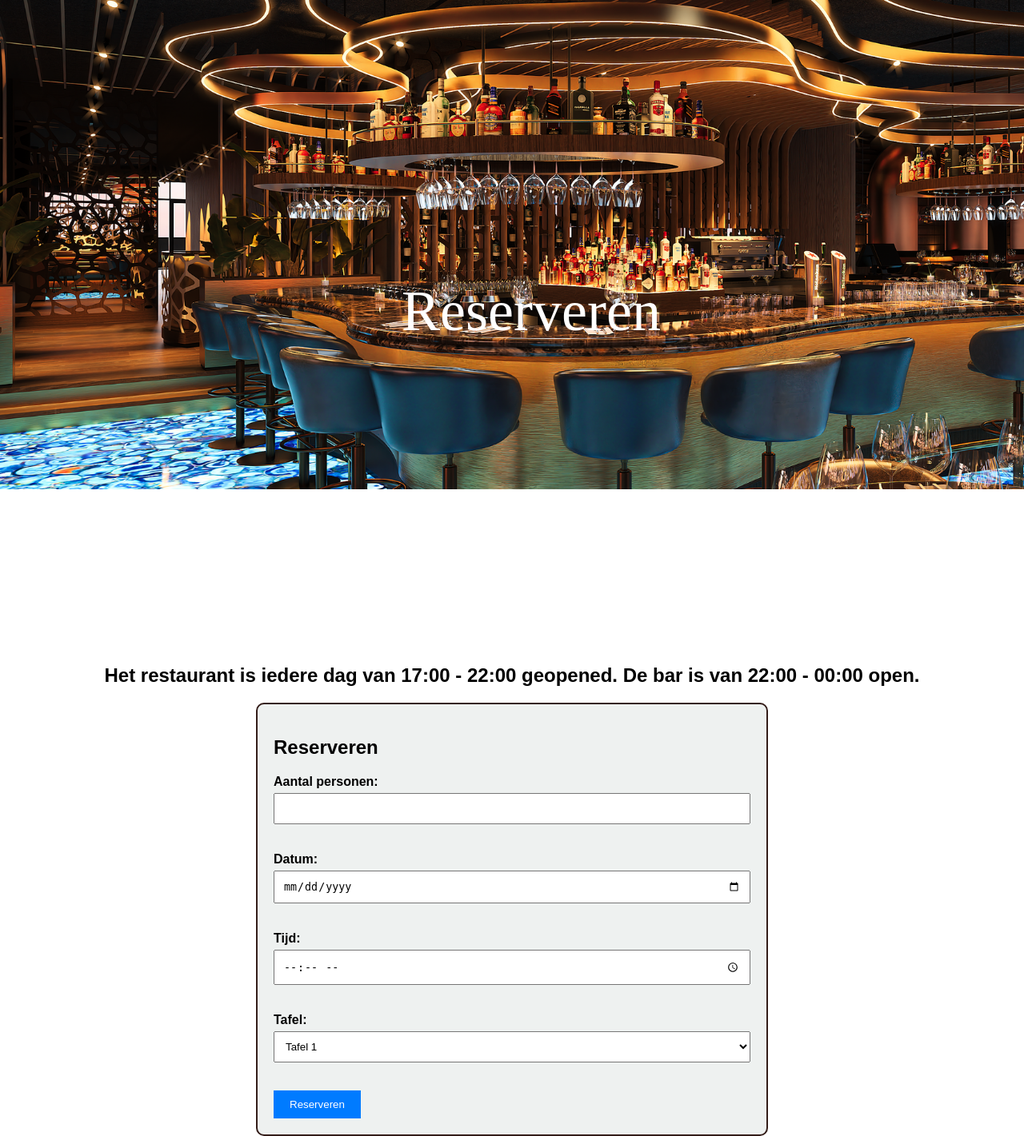
After one commit to Yulkazs/rocambolesque, a PHP site: template app/views/reserveren/index.php in a window 1280 px wide. The commit adds this page. Shown: the whole page at 80% size. Run offline with PHP 8.4, Linux system fonts and the light colour scheme; the template is opened without the code that fills it, so the values that code supplies are empty; a stand-in replaces the project's code that opens the database connection.

Commit message:
frondend van de reserverenpagina is af

```diff
--- a/app/config/config.example.php
+++ b/app/config/config.example.php
@@ -3,5 +3,5 @@
 define('DB_HOST', 'localhost');
 define('DB_USER', 'root');
 define('DB_PASS', '');
-define('DB_NAME', '');
+define('DB_NAME', 'http://rocambolesque.com/');
 define('URLROOT', '');
--- a/app/databases/create_script.sql
+++ /dev/null
@@ -1,5 +0,0 @@
--- Example Database Creation Script
-
-DROP DATABASE IF EXISTS rocambolesque;
-CREATE DATABASE rocambolesque;
-USE rocambolesque;
--- a/app/require.php
+++ b/app/require.php
@@ -2,6 +2,6 @@
     require_once 'libraries/Core.php';
     require_once 'libraries/BaseController.php';
     require_once 'libraries/Database.php';
-    require_once 'config/config.php';
+    require_once 'config/config.example.php';
 
     $init = new Core();
--- /dev/null
+++ b/app/views/reserveren/index.php
@@ -0,0 +1,61 @@
+<!DOCTYPE html>
+<html lang="en">
+
+<head>
+    <meta charset="UTF-8">
+    <meta name="viewport" content="width=device-width, initial-scale=1.0">
+    <meta name="description" content="Geniet van Momenten van Gastronomisch Genot bij Rocambolesque | Ontdek Heerlijke Gerechten, Bekroonde Wijnen en Onvergetelijk Dineren.">
+    <link rel="stylesheet" href="/css/header.css">
+    <link rel="stylesheet" href="/public/css/paginas/reserveren.css">
+    <link rel="stylesheet" href="/public/css/reserveren.css.map">
+
+    <title>Rocambolesque ® - Reserveren</title>
+</head>
+
+<body>
+
+    <div class="reserveren-banner">
+        <img src="/public/Images/backgrounds//reserveren.png" alt="Reserveren"><br>
+    </div>
+    <br><br>
+
+
+
+    <h1 class="Reserveren-titel">Reserveren</h1>
+
+    </div>
+
+
+
+    <!--de navbar-->
+
+    <h2 class="Reserveren-openingstijd">Het restaurant is iedere dag van 17:00 - 22:00 geopened. De bar is van 22:00 - 00:00 open.</h2>
+
+    <div class="container">
+        <h2>Reserveren</h2>
+        <form>
+            <div class="form-group">
+                <label for="personen">Aantal personen:</label>
+                <input type="number" id="personen" name="personen"  min="1" max="50" required>
+            </div>
+            <div class="form-group">
+                <label for="datum">Datum:</label>
+                <input type="date" id="datum" name="datum" required>
+            </div>
+            <div class="form-group">
+                <label for="tijd">Tijd:</label>
+                <input type="time" id="tijd" name="tijd" required>
+            </div>
+            <div class="form-group">
+                <label for="tafel">Tafel:</label>
+                <select id="tafel" name="tafel" required>
+                    <option value="Tafel 1">Tafel 1</option>
+                    <option value="Tafel 2">Tafel 2</option>
+                    <option value="Tafel 3">Tafel 3</option>
+                    <option value="Tafel 4">Tafel 4</option>
+                </select>
+            </div>
+            <button type="submit">Reserveren</button>
+        </form>
+    </div>
+</body>
--- /dev/null
+++ b/public/css/paginas/reserveren.css
@@ -0,0 +1,135 @@
+*,
+::after,
+::before {
+  box-sizing: border-box;
+}
+
+body {
+  font-family: Arial, sans-serif;
+  background-position: center;
+  background-size: cover;
+  background-repeat: no-repeat;
+  margin: 0;
+}
+
+.container {
+  width: 50%;
+  margin: 0 auto;
+  border: 2px solid #341D19;
+  /* Voeg een rand toe om het vak te maken */
+  padding: 20px;
+  /* Voeg wat ruimte binnen het vak toe */
+  background-color: #EEF1F0;
+  border-radius: 10px;
+}
+
+.form-group {
+  margin-bottom: 20px;
+}
+
+label {
+  display: block;
+  font-weight: bold;
+}
+
+input[type=number],
+input[type=date],
+input[type=time] {
+  width: 100%;
+  padding: 10px;
+  margin-top: 5px;
+  margin-bottom: 15px;
+}
+
+select {
+  width: 100%;
+  padding: 10px;
+  margin-top: 5px;
+  margin-bottom: 15px;
+}
+
+button {
+  background-color: #007BFF;
+  color: #fff;
+  border: none;
+  padding: 10px 20px;
+  cursor: pointer;
+}
+
+/* dit is tijdelijk  */
+/* hier begint de styling van de navbar */
+.navbar {
+  background-color: #333;
+  /* Achtergrondkleur van de navbar */
+  overflow: hidden;
+  /* Voorkomt dat de inhoud uitsteekt */
+}
+
+/* Stijl voor de koppelingen in de navbar */
+.navbar a {
+  float: left;
+  /* Laat de koppelingen naast elkaar staan */
+  display: block;
+  /* Maakt van de hele link een klikbaar gebied */
+  color: white;
+  /* Tekstkleur */
+  text-align: center;
+  /* Centreer de tekst */
+  padding: 14px 16px;
+  /* Ruimte binnen de koppelingen */
+  text-decoration: none;
+  /* Verwijder de standaard onderstreping van koppelingen */
+}
+
+/* Stijl voor de koppelingen in de navbar bij hover (wanneer je met de muis erover beweegt) */
+.navbar a:hover {
+  background-color: #ddd;
+  /* Achtergrondkleur bij hover */
+  color: black;
+  /* Tekstkleur bij hover */
+}
+
+/* hier eidigt de styling van de navbar) */
+/* Stijl voor de footer */
+.footer {
+  background-color: #333;
+  /* Achtergrondkleur van de footer */
+  color: white;
+  /* Tekstkleur in de footer */
+  text-align: center;
+  /* Centreer de tekst in de footer */
+  padding: 10px 0;
+  /* Ruimte binnen de footer */
+}
+
+/* hier eidigt de styling van de footer */
+/*  stijl voor de banner */
+.reserveren-banner {
+  text-align: center;
+  z-index: -1;
+  position: relative;
+  top: -10;
+  size: 100%;
+}
+
+.reserveren-banner img {
+  max-width: 100%;
+}
+
+/*  hier eindigt de stijl voor de banner */
+.Reserveren-titel {
+  text-align: center;
+  position: relative;
+  top: -22rem;
+  left: 1.5rem;
+  font-family: "Good Brush";
+  color: #ffffff;
+  font-size: 4.5rem;
+  font-weight: lighter;
+}
+
+.Reserveren-openingstijd {
+  text-align: center;
+}
+
+/*# sourceMappingURL=reserveren.css.map */
--- /dev/null
+++ b/public/sass/paginas/reserveren.scss
@@ -0,0 +1,141 @@
+//@use"./font";
+@use "../config/config";
+
+*,
+::after,
+::before {
+    box-sizing: border-box;
+}
+
+body {
+    font-family: Arial, sans-serif;
+    background-position: center;
+    background-size: cover;
+    background-repeat: no-repeat;
+    margin: 0;
+}
+
+.container {
+    width: 50%;
+    margin: 0 auto;
+    border: 2px solid #341D19;
+    /* Voeg een rand toe om het vak te maken */
+    padding: 20px;
+    /* Voeg wat ruimte binnen het vak toe */
+    background-color: #EEF1F0;
+    border-radius: 10px;
+}
+
+.form-group {
+    margin-bottom: 20px;
+}
+
+label {
+    display: block;
+    font-weight: bold;
+}
+
+input[type="number"],
+input[type="date"],
+input[type="time"] {
+    width: 100%;
+    padding: 10px;
+    margin-top: 5px;
+    margin-bottom: 15px;
+}
+
+select {
+    width: 100%;
+    padding: 10px;
+    margin-top: 5px;
+    margin-bottom: 15px;
+}
+
+button {
+    background-color: #007BFF;
+    color: #fff;
+    border: none;
+    padding: 10px 20px;
+    cursor: pointer;
+}
+
+/* dit is tijdelijk  */
+
+/* hier begint de styling van de navbar */
+.navbar {
+    background-color: #333;
+    /* Achtergrondkleur van de navbar */
+    overflow: hidden;
+    /* Voorkomt dat de inhoud uitsteekt */
+}
+
+/* Stijl voor de koppelingen in de navbar */
+.navbar a {
+    float: left;
+    /* Laat de koppelingen naast elkaar staan */
+    display: block;
+    /* Maakt van de hele link een klikbaar gebied */
+    color: white;
+    /* Tekstkleur */
+    text-align: center;
+    /* Centreer de tekst */
+    padding: 14px 16px;
+    /* Ruimte binnen de koppelingen */
+    text-decoration: none;
+    /* Verwijder de standaard onderstreping van koppelingen */
+}
+
+/* Stijl voor de koppelingen in de navbar bij hover (wanneer je met de muis erover beweegt) */
+.navbar a:hover {
+    background-color: #ddd;
+    /* Achtergrondkleur bij hover */
+    color: black;
+    /* Tekstkleur bij hover */
+}
+
+/* hier eidigt de styling van de navbar) */
+
+
+/* Stijl voor de footer */
+.footer {
+    background-color: #333;
+    /* Achtergrondkleur van de footer */
+    color: white;
+    /* Tekstkleur in de footer */
+    text-align: center;
+    /* Centreer de tekst in de footer */
+    padding: 10px 0;
+    /* Ruimte binnen de footer */
+}
+
+/* hier eidigt de styling van de footer */
+
+/*  stijl voor de banner */
+.reserveren-banner {
+    text-align: center;
+    //padding: 20px 0;
+    z-index: -1;
+    position: relative;
+    top: -10;
+    // position: fixed;
+    size: 100%;
+}
+
+.reserveren-banner img {
+    max-width: 100%;
+}
+/*  hier eindigt de stijl voor de banner */
+.Reserveren-titel{
+    text-align: center;
+    position: relative;
+    top: -22rem;
+    left: 1.5rem;
+    font-family: "Good Brush";
+    color:#ffffff;
+    font-size: 4.5rem;
+    font-weight: lighter;
+    text-shadow: config.get-color("black");
+}
+.Reserveren-openingstijd{
+    text-align: center;
+}
```
Also changed, not shown: app/controllers/Reserveren.php (added, +13 -0 lines), app/databases/ContactDB.sql (added, +13 -0 lines), app/databases/Database basis.sql (added, +14 -0 lines), app/models/ReserverenModel.php (added, +13 -0 lines), app/views/home/index.php (renamed from app/view/home/index.php), public/Images/backgrounds/reserveren.png (added), 2 other files.
